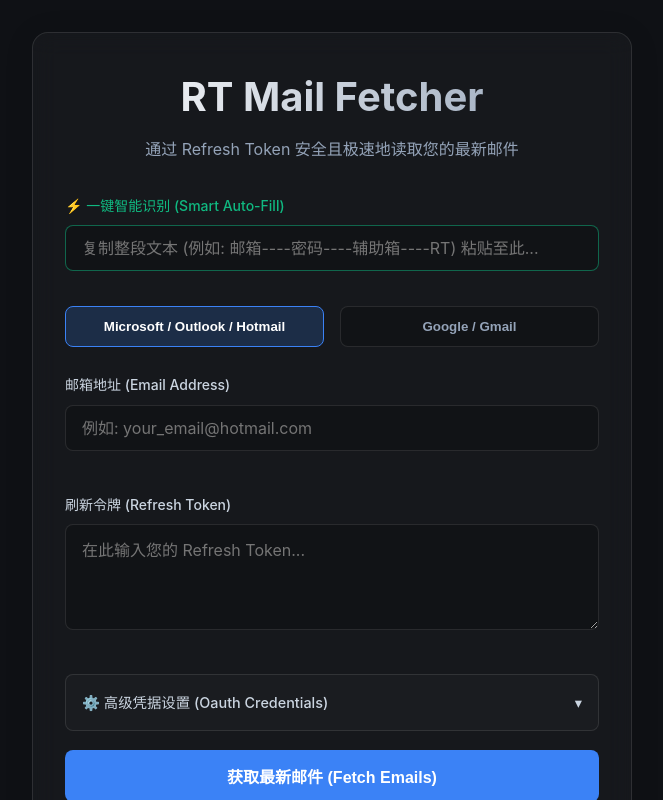
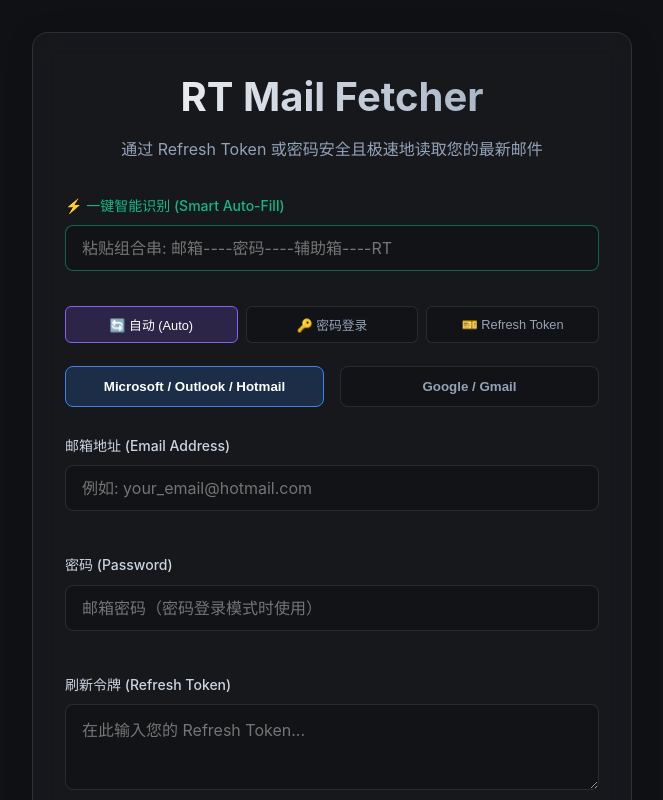
Before and after one commit to wair56/rtmail-helper, a Next.js app: page / in a window 1280 px wide. Shown: the top 800 px of the page, without its empty margins (308-971 px from the left). Built offline with nearby package versions, Linux system fonts and the light colour scheme.

Commit message:
feat: ROPC password login + fix combo parse (email----gptpwd----mailpwd----rt)

```diff
--- a/app/api/mail/route.ts
+++ b/app/api/mail/route.ts
@@ -1,30 +1,59 @@
 export async function POST(req: Request) {
   try {
-    const { provider, email, refreshToken, customClientId, customClientSecret } = await req.json();
+    const { provider, email, password, refreshToken, authMode, customClientId, customClientSecret } = await req.json();
 
-    if (!provider || !email || !refreshToken) {
-      return new Response(JSON.stringify({ error: 'Missing required fields: provider, email, or refresh token' }), {
+    if (!provider || !email) {
+      return new Response(JSON.stringify({ error: '缺少必要字段 (Missing required fields)' }), {
         status: 400,
       });
     }
 
     // 自动清理第三方系统添加的前缀标记 (Strip third-party prefixes)
-    let cleanToken = refreshToken.trim();
+    let cleanToken = (refreshToken || '').trim();
     if (cleanToken.startsWith('rt_')) {
       cleanToken = cleanToken.substring(3);
     }
 
+    // 决定使用哪种认证方式
+    let usePassword = false;
+    if (authMode === 'password') {
+      usePassword = true;
+    } else if (authMode === 'rt') {
+      usePassword = false;
+    } else {
+      // auto 模式：优先密码，如果有密码就用密码
+      usePassword = !!password;
+    }
+
     if (provider === 'microsoft') {
       const clientId = customClientId || 'dbc8e03a-b00c-46bd-ae65-b683e7707cb0';
-      const tokenParams = new URLSearchParams({
-        client_id: clientId,
-        refresh_token: cleanToken,
-        grant_type: 'refresh_token',
-        scope: 'https://graph.microsoft.com/.default offline_access',
-      });
+
+      let tokenParams: URLSearchParams;
+
+      if (usePassword && password) {
+        // ROPC 密码登录流程
+        tokenParams = new URLSearchParams({
+          client_id: clientId,
+          grant_type: 'password',
+          username: email,
+          password: password,
+          scope: 'https://graph.microsoft.com/Mail.Read offline_access',
+        });
+      } else if (cleanToken) {
+        // Refresh Token 流程
+        tokenParams = new URLSearchParams({
+          client_id: clientId,
+          refresh_token: cleanToken,
+          grant_type: 'refresh_token',
+          scope: 'https://graph.microsoft.com/.default offline_access',
+        });
+      } else {
+        return new Response(JSON.stringify({ error: '请提供密码或 Refresh Token (Please provide password or RT)' }), { status: 400 });
+      }
+
       if (customClientSecret) tokenParams.append('client_secret', customClientSecret);
 
-      const tokenRes = await fetch('https://login.microsoftonline.com/common/oauth2/v2.0/token', {
+      const tokenRes = await fetch('https://login.microsoftonline.com/consumers/oauth2/v2.0/token', {
         method: 'POST',
         headers: {
           'Content-Type': 'application/x-www-form-urlencoded',
@@ -33,7 +62,8 @@
       });
       const tokenData = await tokenRes.json();
       if (!tokenRes.ok || !tokenData.access_token) {
-        return new Response(JSON.stringify({ error: '从客户端获取/刷新令牌失败 (Failed to obtain access token from Microsoft)', details: tokenData }), { status: 401 });
+        const method = usePassword ? '密码登录' : 'RT刷新';
+        return new Response(JSON.stringify({ error: `通过${method}获取令牌失败 (Failed via ${usePassword ? 'ROPC' : 'RT'})`, details: tokenData }), { status: 401 });
       }
 
       const mailRes = await fetch('https://graph.microsoft.com/v1.0/me/messages?$top=20&$select=sender,subject,bodyPreview,receivedDateTime,body', {
@@ -56,7 +86,6 @@
       return new Response(JSON.stringify({ success: true, data: formattedMails }), { status: 200 });
 
     } else if (provider === 'google') {
-      // Common mobile/desktop client id as placeholder if none provided
       const clientId = customClientId || '228293309116.apps.googleusercontent.com';
       const tokenParams = new URLSearchParams({
         client_id: clientId,
@@ -88,7 +117,6 @@
       const messages = listData.messages || [];
       const formattedMails = [];
 
-      // Fetch details for each message
       for (const msg of messages) {
         const detailRes = await fetch(`https://gmail.googleapis.com/gmail/v1/users/me/messages/${msg.id}?format=metadata&metadataHeaders=Subject&metadataHeaders=From&metadataHeaders=Date`, {
           headers: { 'Authorization': `Bearer ${tokenData.access_token}` },
@@ -126,7 +154,7 @@
     }
 
   } catch (error: any) {
-    return new Response(JSON.stringify({ error: 'Internal Server Error', details: error.message }), {
+    return new Response(JSON.stringify({ error: '服务器内部错误 (Internal Server Error)', details: error.message }), {
       status: 500,
     });
   }
--- a/app/page.tsx
+++ b/app/page.tsx
@@ -6,18 +6,21 @@
 export default function Home() {
   const [provider, setProvider] = useState('microsoft');
   const [email, setEmail] = useState('');
+  const [password, setPassword] = useState('');
   const [refreshToken, setRefreshToken] = useState('');
   const [customClientId, setCustomClientId] = useState('');
   const [customClientSecret, setCustomClientSecret] = useState('');
   const [showAdvanced, setShowAdvanced] = useState(false);
+  const [authMode, setAuthMode] = useState<'auto' | 'password' | 'rt'>('auto');
 
   const handleSmartPaste = (val: string) => {
     if (val.includes('----')) {
       const parts = val.split('----').map(p => p.trim());
       if (parts.length >= 2) {
         setEmail(parts[0]);
-        // 通常最后一个元素是 RT
-        setRefreshToken(parts[parts.length - 1]);
+        // 格式: 邮箱----GPT密码----邮箱密码----RT
+        if (parts.length >= 3) setPassword(parts[2]); // 第三段是邮箱密码
+        if (parts.length >= 4) setRefreshToken(parts[3]); // 第四段是RT(ChatGPT的)
         return;
       }
     }
@@ -40,7 +43,9 @@
         body: JSON.stringify({
           provider,
           email,
+          password: password.trim() || undefined,
           refreshToken,
+          authMode,
           customClientId: customClientId.trim() || undefined,
           customClientSecret: customClientSecret.trim() || undefined
         }),
@@ -69,7 +74,7 @@
     <main style={{ padding: '2rem', display: 'flex', flexDirection: 'column', alignItems: 'center', minHeight: '100vh' }}>
       <div className="glass-panel animate-fade-in" style={{ width: '100%', maxWidth: '600px', padding: '2rem', marginBottom: '2rem' }}>
         <h1 className="title">RT Mail Fetcher</h1>
-        <p className="subtitle">通过 Refresh Token 安全且极速地读取您的最新邮件</p>
+        <p className="subtitle">通过 Refresh Token 或密码安全且极速地读取您的最新邮件</p>
 
         <form onSubmit={handleSubmit} style={{ display: 'flex', flexDirection: 'column', gap: '1.2rem' }}>
 
@@ -78,10 +83,34 @@
             <input
               id="smart_paste"
               className="input-field"
-              placeholder="复制整段文本 (例如: 邮箱----密码----辅助箱----RT) 粘贴至此..."
+              placeholder="粘贴组合串: 邮箱----密码----辅助箱----RT"
               onChange={(e) => handleSmartPaste(e.target.value)}
               style={{ borderColor: 'rgba(16, 185, 129, 0.5)' }}
             />
+          </div>
+
+          {/* 认证模式选择 */}
+          <div style={{ display: 'flex', gap: '0.5rem', marginBottom: '0.25rem' }}>
+            {[
+              { key: 'auto', label: '🔄 自动 (Auto)' },
+              { key: 'password', label: '🔑 密码登录' },
+              { key: 'rt', label: '🎫 Refresh Token' },
+            ].map(mode => (
+              <button
+                key={mode.key}
+                type="button"
+                onClick={() => setAuthMode(mode.key as any)}
+                style={{
+                  flex: 1, padding: '0.5rem', borderRadius: '6px', cursor: 'pointer',
+                  background: authMode === mode.key ? 'rgba(139, 92, 246, 0.2)' : 'rgba(0,0,0,0.2)',
+                  border: `1px solid ${authMode === mode.key ? 'rgb(139, 92, 246)' : 'var(--border)'}`,
+                  color: authMode === mode.key ? '#fff' : '#94a3b8',
+                  transition: 'all 0.2s', fontWeight: 500, fontSize: '0.8rem'
+                }}
+              >
+                {mode.label}
+              </button>
+            ))}
           </div>
 
           <div className="provider-selector" style={{ display: 'flex', gap: '1rem', marginBottom: '0.5rem' }}>
@@ -126,33 +155,48 @@
             />
           </div>
 
+          {(authMode === 'password' || authMode === 'auto') && (
+            <div className="input-group">
+              <label className="input-label" htmlFor="pwd">密码 (Password)</label>
+              <input
+                id="pwd"
+                type="password"
+                className="input-field"
+                placeholder="邮箱密码（密码登录模式时使用）"
+                value={password}
+                onChange={(e) => setPassword(e.target.value)}
+              />
+            </div>
+          )}
+
+          {(authMode === 'rt' || authMode === 'auto') && (
             <div className="input-group">
               <label className="input-label" htmlFor="rt">刷新令牌 (Refresh Token)</label>
               <textarea
                 id="rt"
                 className="input-field"
                 placeholder="在此输入您的 Refresh Token..."
-              rows={4}
+                rows={3}
                 value={refreshToken}
                 onChange={(e) => setRefreshToken(e.target.value)}
-              required
                 style={{ resize: 'vertical' }}
               />
             </div>
+          )}
 
           <div style={{ background: 'rgba(255,255,255,0.02)', padding: '1rem', borderRadius: '8px', border: '1px solid var(--border)' }}>
             <div
               style={{ display: 'flex', justifyContent: 'space-between', cursor: 'pointer', color: '#cbd5e1', fontSize: '0.9rem', fontWeight: 500 }}
               onClick={() => setShowAdvanced(!showAdvanced)}
             >
-              <span>⚙️ 高级凭据设置 (Oauth Credentials)</span>
+              <span>⚙️ 高级凭据设置 (OAuth Credentials)</span>
               <span>{showAdvanced ? '▴' : '▾'}</span>
             </div>
 
             {showAdvanced && (
               <div style={{ display: 'flex', flexDirection: 'column', gap: '1rem', marginTop: '1rem', animation: 'fadeIn 0.3s ease forwards' }}>
                 <p style={{ fontSize: '0.8rem', color: '#94a3b8' }}>
-                  如果您留空，系统将自动使用内置的灰产通用 Client ID 发起提取。如果您有特定的 Oauth 应用也可以在此覆写。
+                  如果您留空，系统将自动使用内置的通用 Client ID 发起提取。如果您有特定的 OAuth 应用也可以在此覆写。
                 </p>
                 <div className="input-group" style={{ marginBottom: 0 }}>
                   <label className="input-label" htmlFor="client_id">自定义 Client ID</label>
@@ -189,7 +233,7 @@
           </button>
 
           {error && (
-            <div style={{ color: 'var(--error)', background: 'rgba(239, 68, 68, 0.1)', padding: '1rem', borderRadius: '8px', border: '1px solid rgba(239, 68, 68, 0.2)', fontSize: '0.9rem', marginTop: '0.5rem', whiteSpace: 'pre-wrap' }}>
+            <div style={{ color: 'var(--error)', background: 'rgba(239, 68, 68, 0.1)', padding: '1rem', borderRadius: '8px', border: '1px solid rgba(239, 68, 68, 0.2)', fontSize: '0.9rem', marginTop: '0.5rem', whiteSpace: 'pre-wrap', maxHeight: '300px', overflow: 'auto' }}>
               ⚠️ {error}
             </div>
           )}
```
Lines whose indentation alone changed are shown as unchanged.
